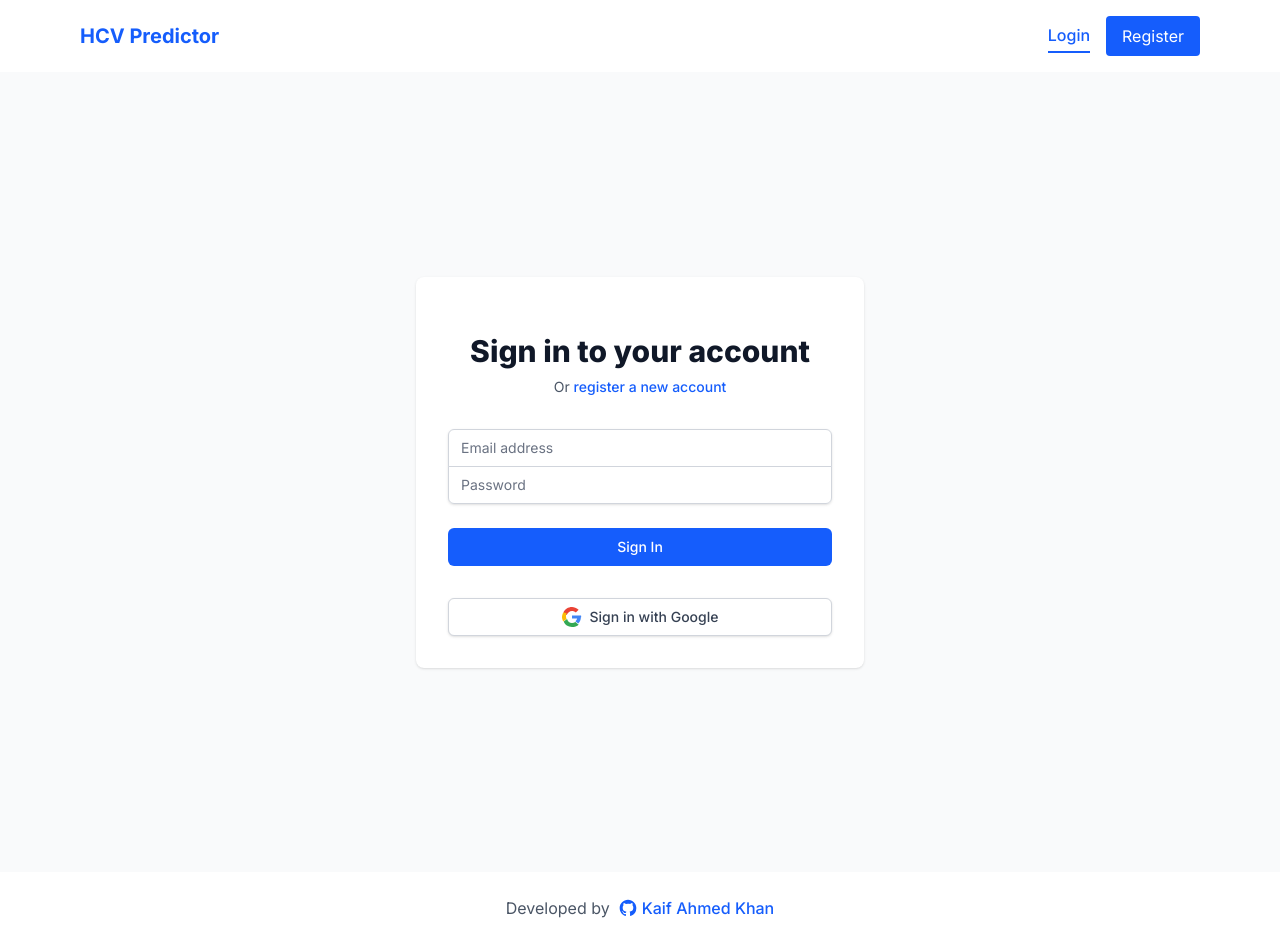
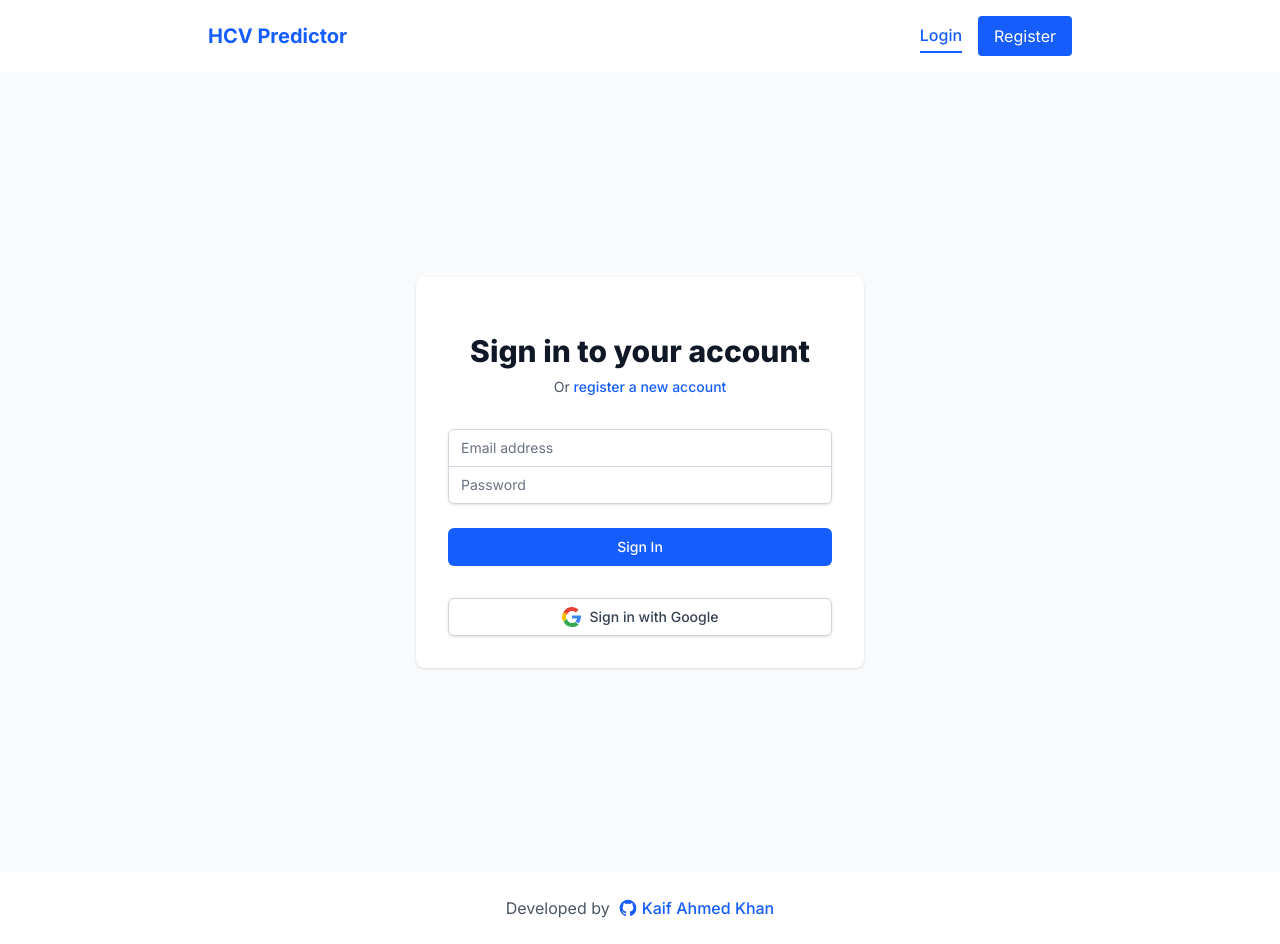
Before and after one commit to ahmed-kaif/hcv-frontend, a Next.js app: page /login in a window 1280 px wide. Built offline with nearby package versions, Linux system fonts and the light colour scheme; no server answers.

Commit message:
navbar container updated

```diff
--- a/app/dashboard/page.js
+++ b/app/dashboard/page.js
@@ -82,7 +82,7 @@ const deletePrediction = async (predictionId) => {
   return (
     <ProtectedRoute>
       <div className="min-h-screen bg-gray-50 py-8">
-        <div className="container mx-auto px-4 max-w-6xl">
+        <div className="container mx-auto px-4 max-w-4xl">
           <div className="flex justify-between items-center mb-8">
             <h1 className="text-3xl font-bold text-gray-900">Prediction History</h1>
             <Link
--- a/components/Navbar.js
+++ b/components/Navbar.js
@@ -27,7 +27,7 @@ export default function Navbar() {
   const { user, logout, loading } = useAuth();
 
   return (
-    <nav className="max-w-6xl mx-auto bg-white">
+    <nav className="max-w-4xl mx-auto bg-white">
       <div className="container mx-auto px-4">
         <div className="flex justify-between items-center py-4">
           <Link href="/" className="text-xl font-bold text-blue-600">
```
